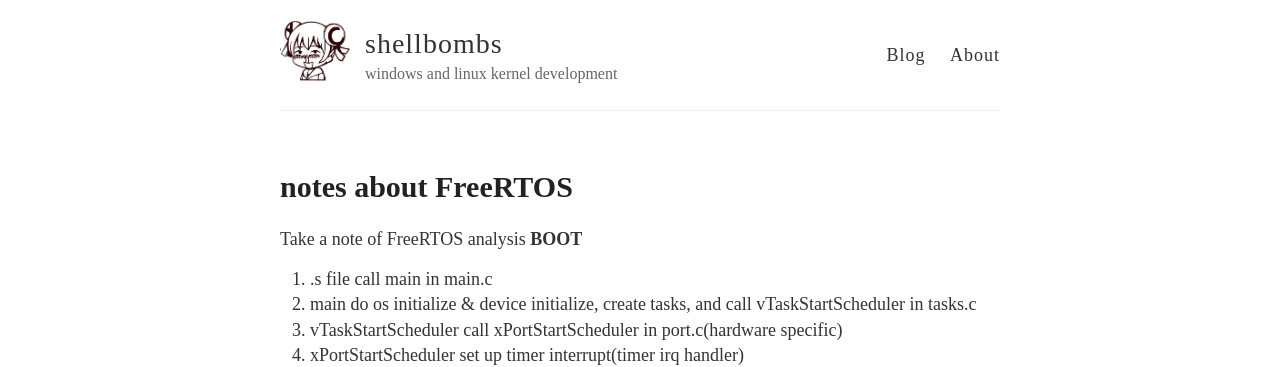
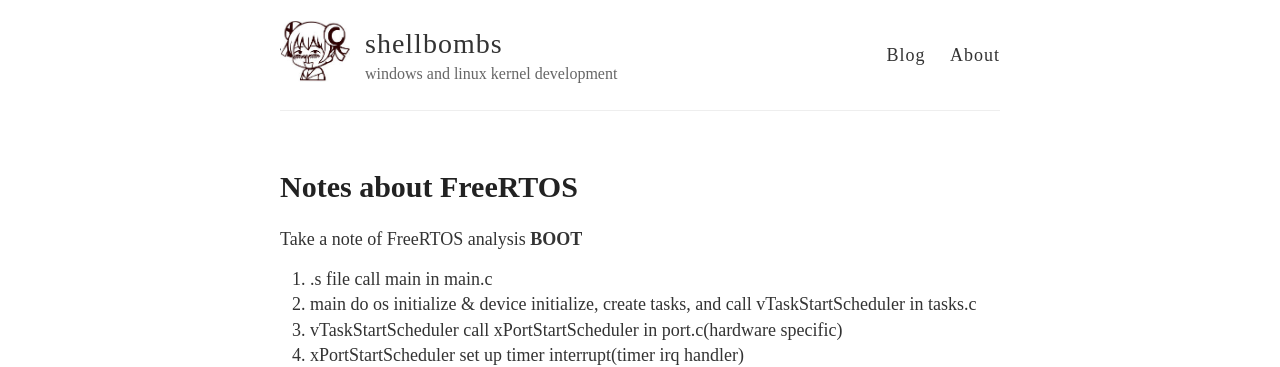
Before and after one commit to shellbombs/shellbombs.github.io, a Jekyll site: the page built from _posts/2019-8-24-freertos.md, in a window 1280 px wide. Shown: the top 367 px of the page. Built offline with Jekyll 4.4.1, drawn with Linux system fonts in a browser that asks for light colours.

Commit message:
uppercase first letter

```diff
--- a/_posts/2019-8-24-freertos.md
+++ b/_posts/2019-8-24-freertos.md
@@ -1,6 +1,6 @@
 ---
 layout: post
-title: notes about FreeRTOS
+title: Notes about FreeRTOS
 ---
 
 Take a note of FreeRTOS analysis
```
